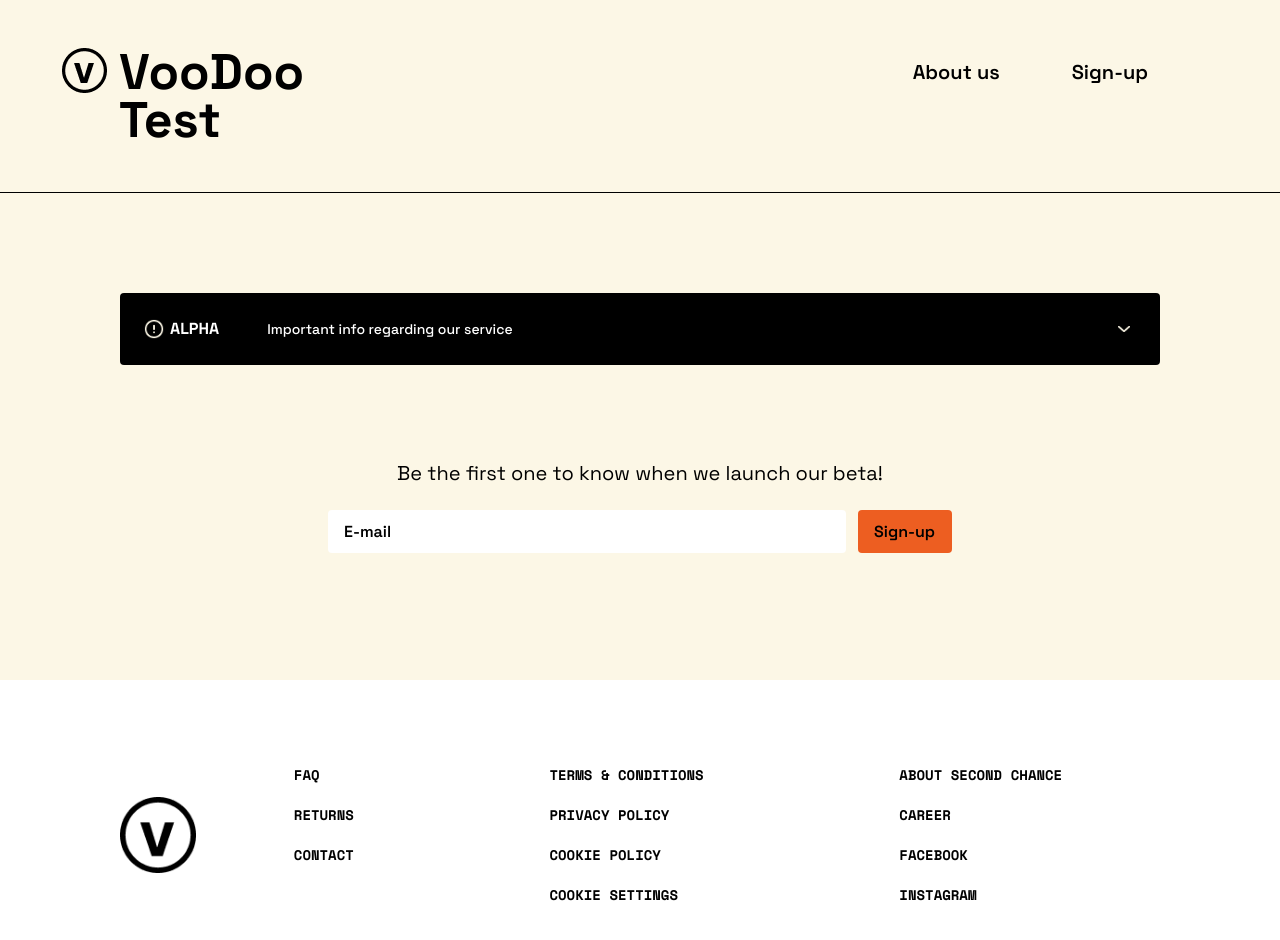
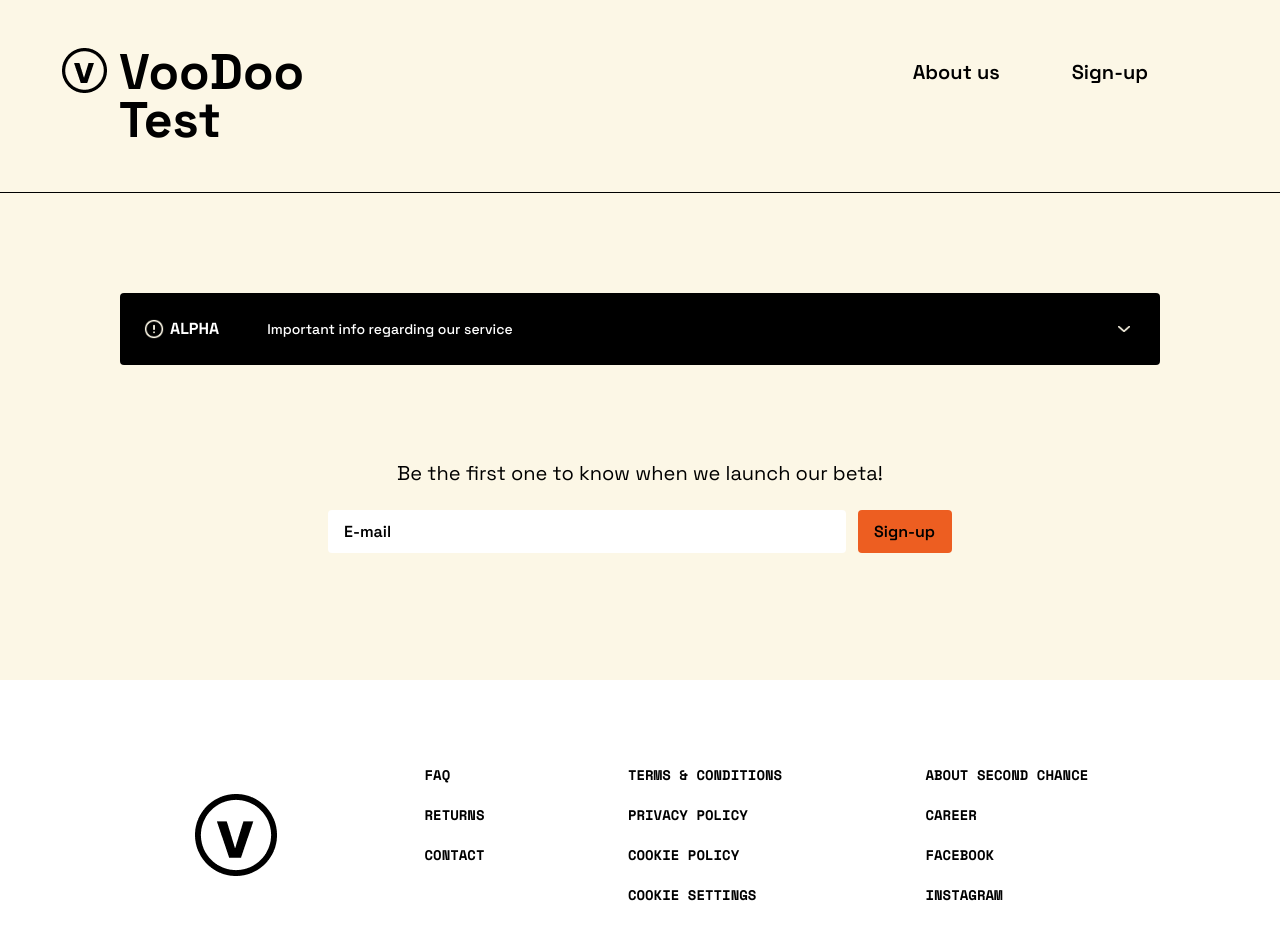
Before and after one commit to ADIKryvonos/TailwindCSS-, a website: page index.html in a window 1280 px wide. Drawn offline with nearby package versions, Linux system fonts and the light colour scheme; no server answers.

Commit message:
fotter fix

```diff
--- a/index.html
+++ b/index.html
@@ -115,7 +115,7 @@
       <div
         class="mx-[48px] lg:mx-des flex flex-col-reverse lg:flex-row lg:items-center items-start"
       >
-        <div class="mx-auto lg:mx-0">
+        <div class="mx-auto lg:mx-0 w-[300px] flex justify-center">
           <img src="./src/images/BigLogo.png" alt="logo" width="82px" height="82px" />
         </div>
 
```
Also changed, not shown: src/css/style.css.
